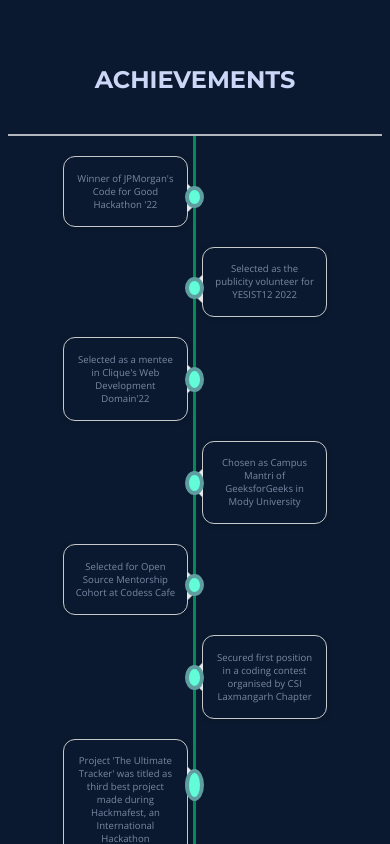
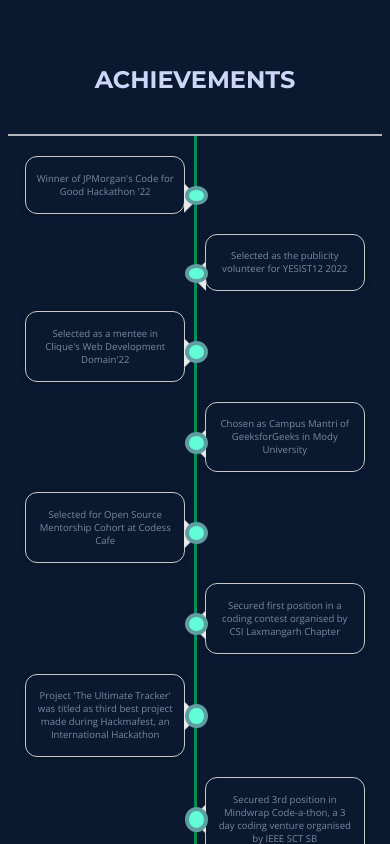
Before and after one commit to ritika728/Portfolio, a React (Create React App) app: page / in a window 390 px wide. Shown: the part 1940-2784 px from the top of the page. Built offline with nearby package versions, Linux system fonts and the light colour scheme; a web font is replaced by a local one.

Commit message:
contact commit

```diff
--- a/src/Components/Achievements/achievements.css
+++ b/src/Components/Achievements/achievements.css
@@ -184,7 +184,7 @@
         text-align: center;
     }
     .timeline {
-        width: 60%;
+        width: 80%;
         /* font-weight: 400;  */
         list-style: none;
         padding: 20px 0 20px;
--- a/src/Components/Contact/contact.css
+++ b/src/Components/Contact/contact.css
@@ -133,7 +133,7 @@
 
 @media (max-width: 500px) {
   #CONTACT{
-    height: 700px !important;
+    height: 00px !important;
   }
   .title h1{
     font-size: 150% !important;
--- a/src/components/achievements/achievements.css
+++ b/src/components/achievements/achievements.css
@@ -184,7 +184,7 @@
         text-align: center;
     }
     .timeline {
-        width: 60%;
+        width: 80%;
         /* font-weight: 400;  */
         list-style: none;
         padding: 20px 0 20px;
--- a/src/components/contact/contact.css
+++ b/src/components/contact/contact.css
@@ -133,7 +133,7 @@
 
 @media (max-width: 500px) {
   #CONTACT{
-    height: 700px !important;
+    height: 00px !important;
   }
   .title h1{
     font-size: 150% !important;
```
